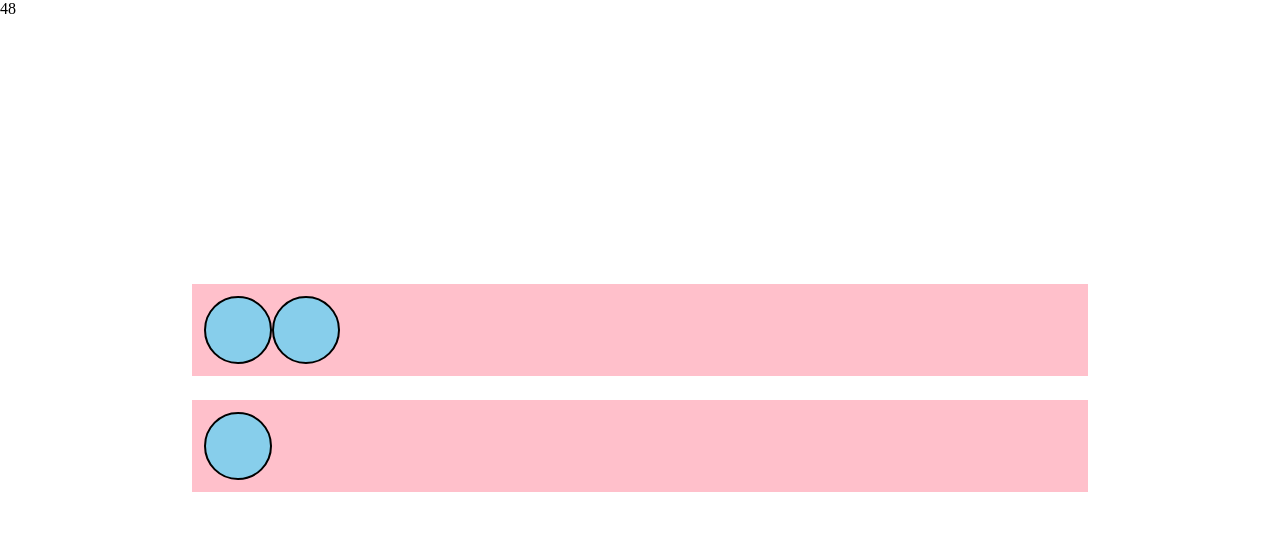
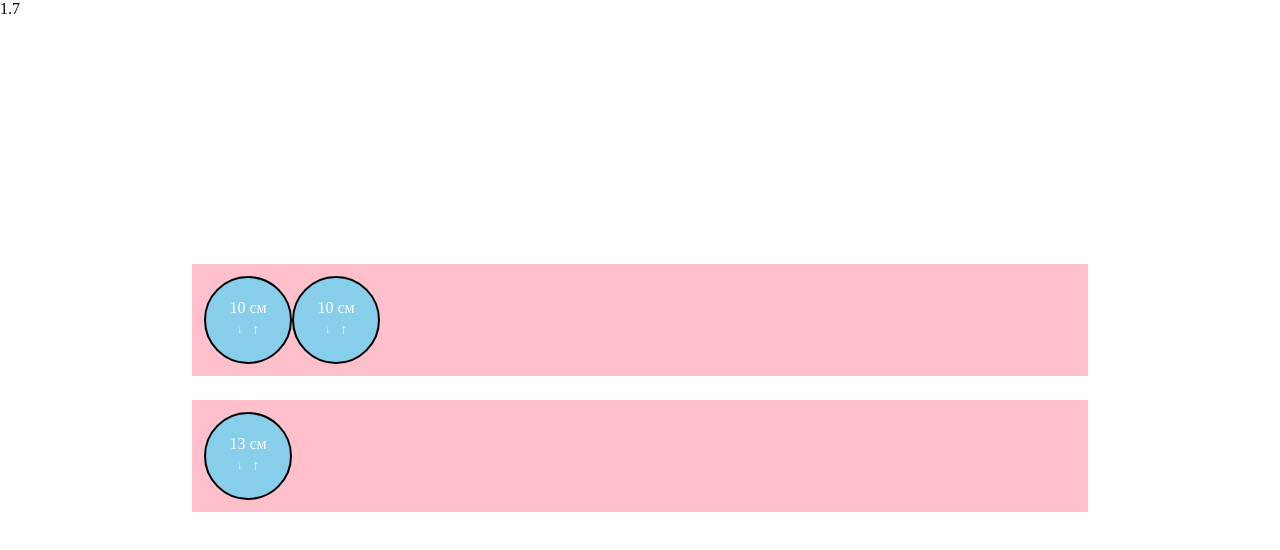
Before and after one commit to pylsar/VuePizza, a Vue app: page / in a window 1280 px wide. Shown: the top 550 px of the page. Built offline with nearby package versions, Linux system fonts and the light colour scheme.

Commit message:
increase decrease wthis error

```diff
--- a/src/App.vue
+++ b/src/App.vue
@@ -1,7 +1,7 @@
 <template>
 <div>
   <pizza-app></pizza-app>
-  48
+  1.7
 </div>
 </template>
 
--- a/src/components/PizzaPie.vue
+++ b/src/components/PizzaPie.vue
@@ -1,6 +1,14 @@
 <template>
     <div classs="pizzaPie">
-        <div class="pizzaPie__item"></div>
+        <div class="pizzaPie__item">
+            <div class="pizzaPie__diameter">
+                {{pie.diameter}} см
+            </div>
+            <div class="pizzaPie__arrows">
+                <button @click="decreaseSize">↓</button>
+                <button @click="increaseSize">↑</button>
+            </div>
+        </div>
     </div>
 </template>
 <script>
@@ -16,6 +24,14 @@ export default{
         pie(){
             return this.$store.getters.getPie(this.id);
         }
+    },
+    methods: {
+        increaseSize(){
+            this.$store.dispatch("changePieSizeBy", {pie: this.pie, delta: 0.5});
+        },
+        decreaseSize(){
+            this.$store.dispatch("changePieSizeBy", {pie: this.pie, delta: -0.5});
+        }
     }
 }
 </script>
@@ -23,11 +39,38 @@ export default{
 <style lang="scss">
    .pizzaPie{
        &__item{
-           width: 64px;
-           height: 64px;
+           width: 84px;
+           height: 84px;
            border-radius: 50%;
            background: skyblue;
            border: 2px solid black;
+           display: flex;
+           flex-direction: column;
+           justify-content: center;
+           align-items: center;
+           color: white;
+       }
+       &__diameter{
+            display: flex;
+            justify-content: center;
+            align-items: center;
+       }
+       &__arrows{
+            display: flex;
+            justify-content: center;
+            align-items: center;
+           & button {
+               padding: 5px;
+               cursor: pointer;
+               border: none;
+               outline: none;
+               background: none;
+               font-weight: 700;
+               color: white;
+               &:first-child{
+                   font-size: 10px;
+               }
+           }
        }
    }
 </style>
--- a/src/store/index.js
+++ b/src/store/index.js
@@ -42,8 +42,21 @@ export default new Vuex.Store({
     }
   },
   mutations: {
+    addDeal(state, deal){
+      state.deals.push(deal);
+    },
+    deleteDeal(){},
+    addPie(){},
+    deletePie(){},
+    editPie(state, {pie, diameter = pie.diameter}){
+      pie.diameter = diameter
+    }
   },
   actions: {
+    changePieSizeBy({commit},{pie, delta}){
+      const newDeameter = pie.deameter + delta;
+      commit('editPie', {pie, diameter: newDeameter});
+    }
   },
   modules: {
   }
```
